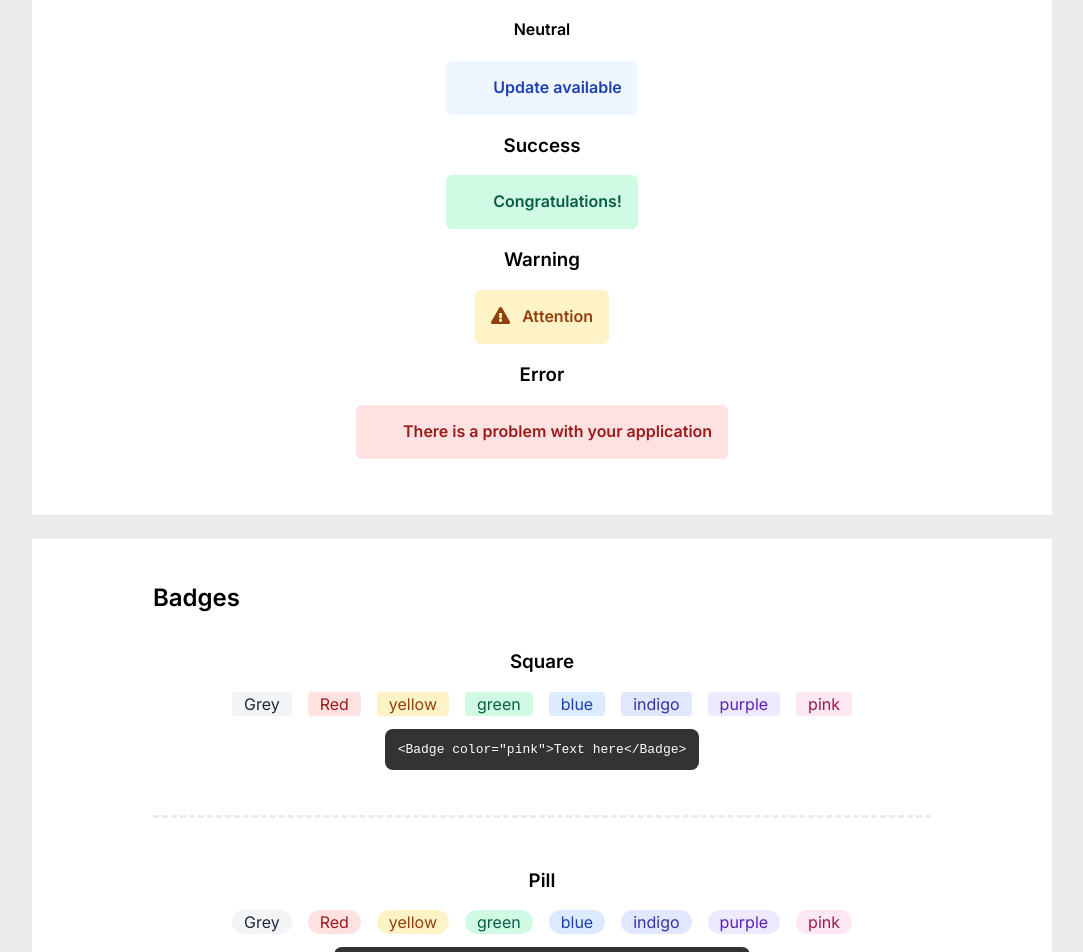
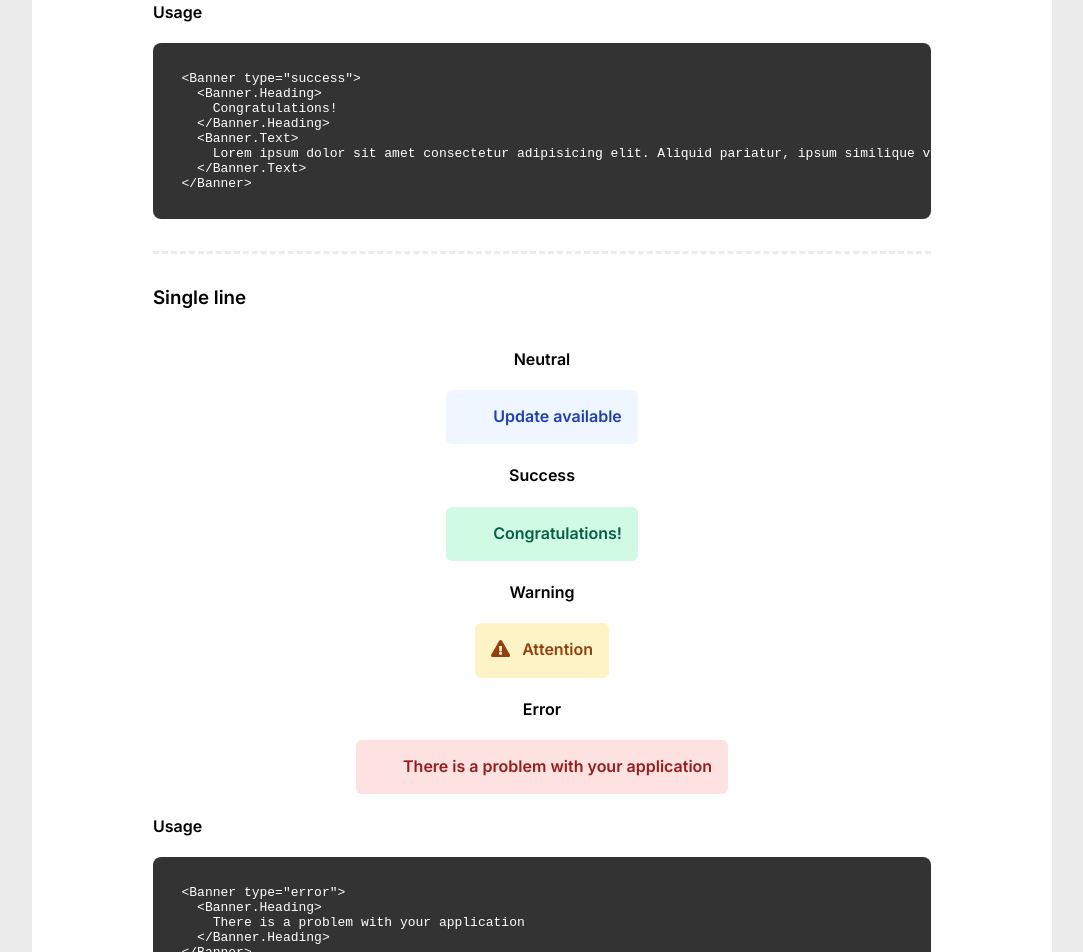
Before and after one commit to mchlol/component-library, a React (Vite) app: page / in a window 1280 px wide. Shown: the part 1080-2032 px from the top of the page, without its empty margins (98-1181 px from the left). Built offline with nearby package versions, Linux system fonts and the light colour scheme; some icons are missing.

Commit message:
add and style code snippets

```diff
--- a/src/App.css
+++ b/src/App.css
@@ -43,6 +43,7 @@ body {
 
 .flex-wrap-gap {
   display: flex;
+  justify-content: center;
   flex-wrap: wrap;
   gap: 1em;
 }
@@ -53,11 +54,17 @@ body {
 
 /* presentation */
 
+header,
 section {
+  background-color: #fff;
   max-width: 80%;
   margin: 1.5em auto;
-  background-color: white;
   padding: 1.5em;
+}
+
+h2 {
+  text-transform: uppercase;
+  letter-spacing: 0.1em;
 }
 
 .section-content {
@@ -75,6 +82,7 @@ section hr {
 pre {
   min-width: 0px;
   max-width: 800px;
+  overflow-x: scroll;
   background-color: #333;
   padding: 1em;
   color: #fff;
--- a/src/components/BadgeSection.jsx
+++ b/src/components/BadgeSection.jsx
@@ -24,11 +24,12 @@ export default function BadgeSection() {
                     <Badge color="pink">pink</Badge>
                 </div>
 
+            </div>
+
+            <h3>Usage</h3>
                 <pre>
                     <code>&lt;Badge color="pink"&gt;Text here&lt;/Badge&gt;</code>
                 </pre>
-
-            </div>
 
             <hr />
 
@@ -47,11 +48,11 @@ export default function BadgeSection() {
                     <Badge color="pink" shape="pill">pink</Badge>
                 </div>
 
-                <pre>
+            </div>
+
+            <pre>
                     <code>&lt;Badge color="pink" shape="pill"&gt;Text here&lt;/Badge&gt;</code>
                 </pre>
-
-            </div>
 
         </div>
 
--- a/src/components/BannerSection.jsx
+++ b/src/components/BannerSection.jsx
@@ -1,7 +1,37 @@
 import React from "react";
 import Banner from './Banner'
 
+export function CodeSnippet({type}) {
+
+  const multiline = `
+  <Banner type="success">
+    <Banner.Heading>
+      Congratulations!
+    </Banner.Heading>
+    <Banner.Text>
+      Lorem ipsum dolor sit amet consectetur adipisicing elit. Aliquid pariatur, ipsum similique veniam.
+    </Banner.Text>
+  </Banner>
+  `;
+
+  const singleLine = `
+  <Banner type="error">
+    <Banner.Heading>
+      There is a problem with your application
+    </Banner.Heading>
+  </Banner>
+  `;
+
+  return (
+    <code>
+      {type === 'multiline' ? multiline : singleLine}
+    </code>
+  )
+}
+
 export default function BannerSection() {
+
+
     return (
       <section className="section--banner">
         <div className="section-content">
@@ -46,6 +76,13 @@ export default function BannerSection() {
               </Banner.Text>
             </Banner>
           </div>
+
+          <h4>Usage</h4>
+            <pre>
+            <CodeSnippet type="multiline"/>
+          </pre>
+
+
           <hr />
           <h3>Single line</h3>
 
@@ -56,25 +93,30 @@ export default function BannerSection() {
                   Update available
                 </Banner.Heading>
               </Banner>
-              <h3>Success</h3>
+              <h4>Success</h4>
               <Banner type="success">
                 <Banner.Heading>
                   Congratulations!
                 </Banner.Heading>
               </Banner>
-              <h3>Warning</h3>
+              <h4>Warning</h4>
               <Banner type="warning">
                 <Banner.Heading>
                   Attention
                 </Banner.Heading>
               </Banner>
-              <h3>Error</h3>
+              <h4>Error</h4>
               <Banner type="error">
                 <Banner.Heading>
                   There is a problem with your application
                 </Banner.Heading>
               </Banner>
           </div>
+
+          <h4>Usage</h4>
+            <pre>
+            <CodeSnippet type="singleline"/>
+          </pre>
         </div>
 
       </section>
--- a/src/components/CardSection.jsx
+++ b/src/components/CardSection.jsx
@@ -1,6 +1,40 @@
 import React from "react";
 import Card from "./Card"
 import { HiOutlineCloudUpload } from "react-icons/hi";
+
+export function CodeSnippet({type}) {
+
+    const withIcon = `
+    <Card>
+        <Card.Icon>
+            {svg, image or component}
+        </Card.Icon>
+        <Card.Header>
+            Easy Deployment
+        </Card.Header>
+        <Card.Text>
+            Ac tincidunt sapien vehicula erat auctor pellentesque rhoncus. Et magna sit morbi lobortis.
+        </Card.Text>
+    </Card>
+    `;
+
+    const withoutIcon = `
+    <Card>
+        <Card.Header>
+            Easy Deployment
+        </Card.Header>
+        <Card.Text>
+            Ac tincidunt sapien vehicula erat auctor pellentesque rhoncus. Et magna sit morbi lobortis.
+        </Card.Text>
+    </Card>
+    `;
+
+    return (
+      <code>
+        {type === 'withIcon' ? withIcon : withoutIcon}
+      </code>
+    )
+  }
 
 
 export default function CardSection() {
@@ -22,6 +56,10 @@ export default function CardSection() {
                     </Card.Text>
                 </Card>
             </div>
+            <h4>Usage</h4>
+            <pre>
+                <CodeSnippet type="withIcon" />
+            </pre>
             <hr />
             <h3>Without Icon</h3>
             <div className="flex-center">
@@ -34,6 +72,10 @@ export default function CardSection() {
                     </Card.Text>
                 </Card>
             </div>
+            <h4>Usage</h4>
+            <pre>
+                <CodeSnippet type="withoutIcon" />
+            </pre>
         </div>
 
       </section>
--- a/src/components/TestimonialSection.jsx
+++ b/src/components/TestimonialSection.jsx
@@ -3,6 +3,38 @@ import Testimonial from "./Testimonial"
 import { PiTreePalm } from "react-icons/pi";
 import TestimonialWithImage from "./TestimonialWithImage/TestimonialWithImage"
 import Image from '../assets/christina.jpg'
+
+export function CodeSnippet({type}) {
+
+    const plain = `
+    <Testimonial>
+        <Testimonial.Logo>
+            {svg, image, component or text}
+        </Testimonial.Logo>
+        <Testimonial.Text>
+            “Lorem ipsum dolor sit amet consectetur adipisicing elit. Nemo expedita voluptas culpa sapiente alias molestiae. Numquam corrupti in laborum sed rerum et corporis.”
+         </Testimonial.Text>
+        <Testimonial.Source>
+            May Anderson / Workcation, CTO
+        </Testimonial.Source>
+    </Testimonial>
+    `;
+
+    const withImage = `
+    <TestimonialWithImage
+    imageSrc={image component or src string}
+    imageAlt="string">
+        <p>Lorem ipsum dolor sit amet, consectetur adipiscing elit. Sed urna nulla vitae laoreet augue. Amet feugiat est integer dolor auctor adipiscing nunc urna, sit.</p>
+        <small>May Anderson / Workcation, CTO</small>
+    </TestimonialWithImage>
+    `;
+
+    return (
+      <code>
+        {type === 'plain' ? plain : withImage}
+      </code>
+    )
+  }
 
 export default function TestimonialSection() {
     return (
@@ -23,14 +55,25 @@ export default function TestimonialSection() {
                     </Testimonial.Source>
                 </Testimonial>
             </div>
+
+            <h3>Usage</h3>
+            <pre>
+            <CodeSnippet type="plain" />
+            </pre>
+
             <hr />
             <h3>With image</h3>
             <div className="flex-center">
-                <TestimonialWithImage imageSrc={Image}>
+                <TestimonialWithImage imageSrc={Image} imageAlt="a lady in glasses wearing blue">
                     <p>Lorem ipsum dolor sit amet, consectetur adipiscing elit. Sed urna nulla vitae laoreet augue. Amet feugiat est integer dolor auctor adipiscing nunc urna, sit.</p>
                     <small>May Anderson / Workcation, CTO</small>
                 </TestimonialWithImage>
             </div>
+
+            <h3>Usage</h3>
+            <pre>
+                <CodeSnippet type="withImage" />
+            </pre>
         </div>
 
       </section>
```
Also changed, not shown: src/christina.jpg (added). Lines whose indentation alone changed are shown as unchanged.
